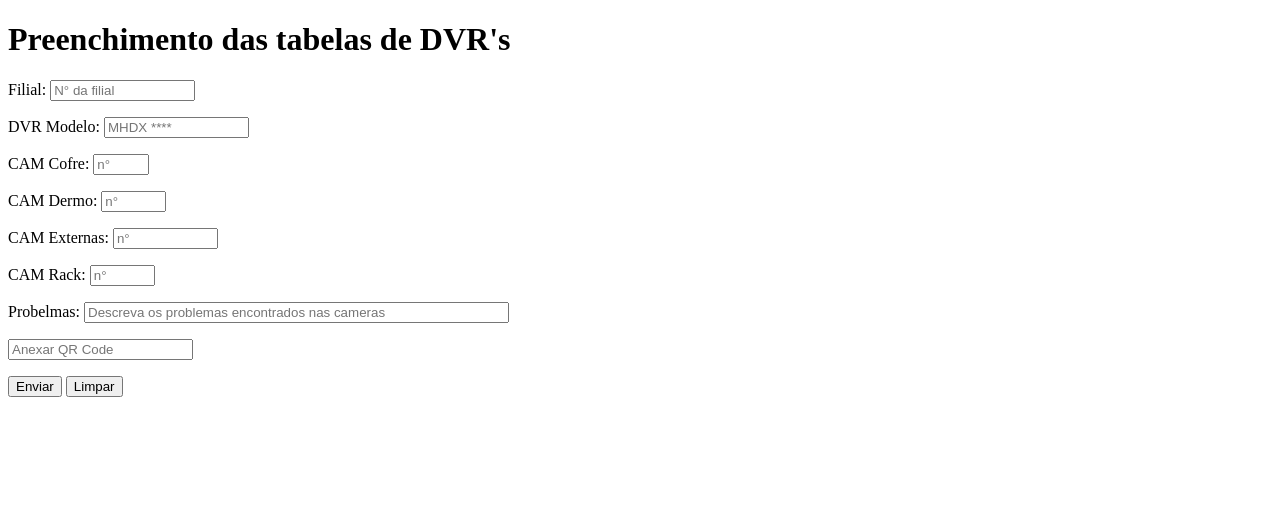
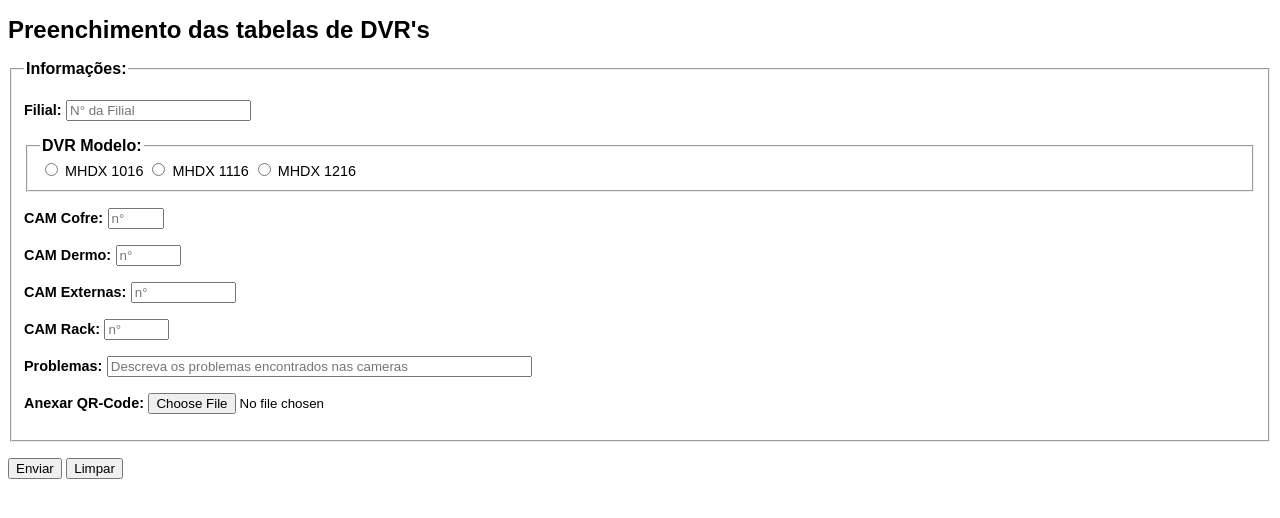
Before and after one commit to fabiopretel/dvr_lista, a plain HTML site: page index.html in a window 1280 px wide. Drawn offline with Linux system fonts and the light colour scheme.

Commit message:
save all

```diff
--- a/index.html
+++ b/index.html
@@ -4,18 +4,47 @@
     <meta charset="UTF-8">
     <meta name="viewport" content="width=device-width, initial-scale=1.0">
     <title>DRVs</title>
+    <style>
+        *{
+            font-family: Arial, Helvetica, sans-serif;
+        }
+        h1{
+            font-weight: bolder;
+            font-size: 1.5em;
+        }
+        legend{
+            font-weight: bold;
+        }
+        label{
+            font-size: 0.9em;
+            font-weight: bold;
+        }
+        #diferente{
+            font-weight: normal;
+        }
+    </style>
 </head>
 <body>
     <h1>Preenchimento das tabelas de DVR's</h1>
     <form action="tabela.html" method="post" autocomplete="off">
+        <fieldset>
+            <legend>Informações:</legend>
             <p>
                 <label for="ifilial">Filial:</label>
-            <input type="text" name="filial" id="ifilial" required maxlength="3" size="15" placeholder="N° da filial">
+                <input type="number" name="filial" id="ifilial" required min="1" placeholder="N° da Filial">
             </p>
-        <p>
-            <label for="idvr">DVR Modelo:</label>
-            <input type="text" name="modelo" id="idvr" required maxlength="10" size="15" placeholder="MHDX ****">
-        </p>
+            <fieldset>
+                <legend>DVR Modelo:</legend>
+                <label for="1016" id="diferente">
+                    <input type="radio" name="dvr" id="1016"> MHDX 1016
+                </label>
+                <label for="1116" id="diferente">
+                    <input type="radio" name="dvr" id="1116"> MHDX 1116
+                </label>
+                <label for="1216" id="diferente">
+                    <input type="radio" name="dvr" id="1216"> MHDX 1216
+                </label>
+            </fieldset>
             <p>
                 <label for="icofre">CAM Cofre:</label>
                 <input type="number" name="cofre" id="icofre" required min="1" max="99" placeholder="n°">
@@ -33,13 +62,14 @@
                 <input type="text" name="rack" id="irack" required size="5" placeholder="n°">
             </p>
             <p>
-            <label for="iproblemas">Probelmas:</label>
+                <label for="iproblemas">Problemas:</label>
                 <input type="text" name="problemas" id="iproblemas" required size="50" placeholder="Descreva os problemas encontrados nas cameras">
             </p>
             <p>
-            <label for="ipicture"></label>
-            <input type="text" name="imagem" id="ipcture" required size="20" placeholder="Anexar QR Code">
+                <label for="ipicture">Anexar QR-Code:</label>
+                <input type="file" name="imagem" id="ipicture" required>
             </p>
+        </fieldset>
         <p>
             <input type="submit" value="Enviar">
             <input type="reset" value="Limpar">
```
Lines whose indentation alone changed are shown as unchanged.
